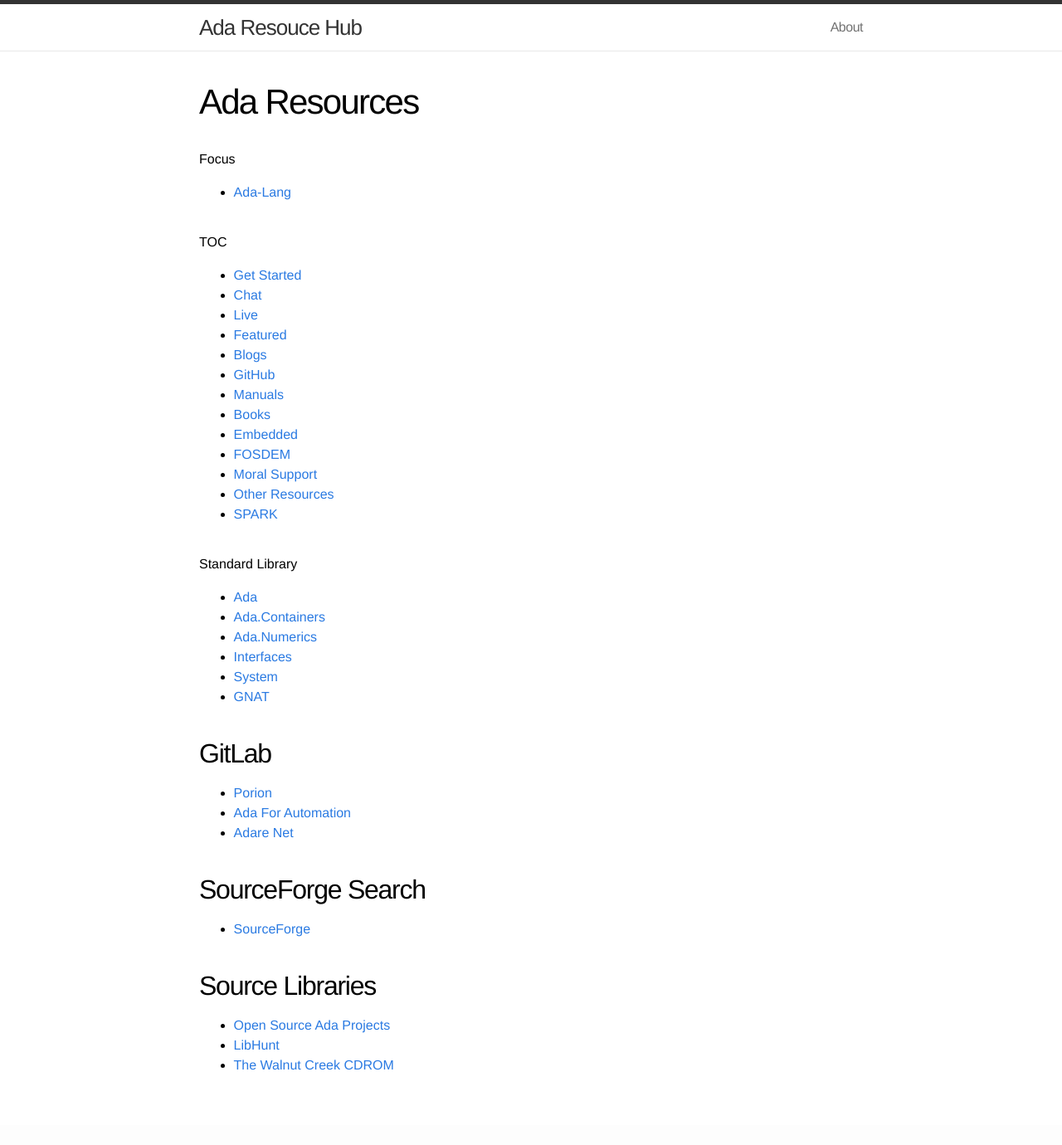
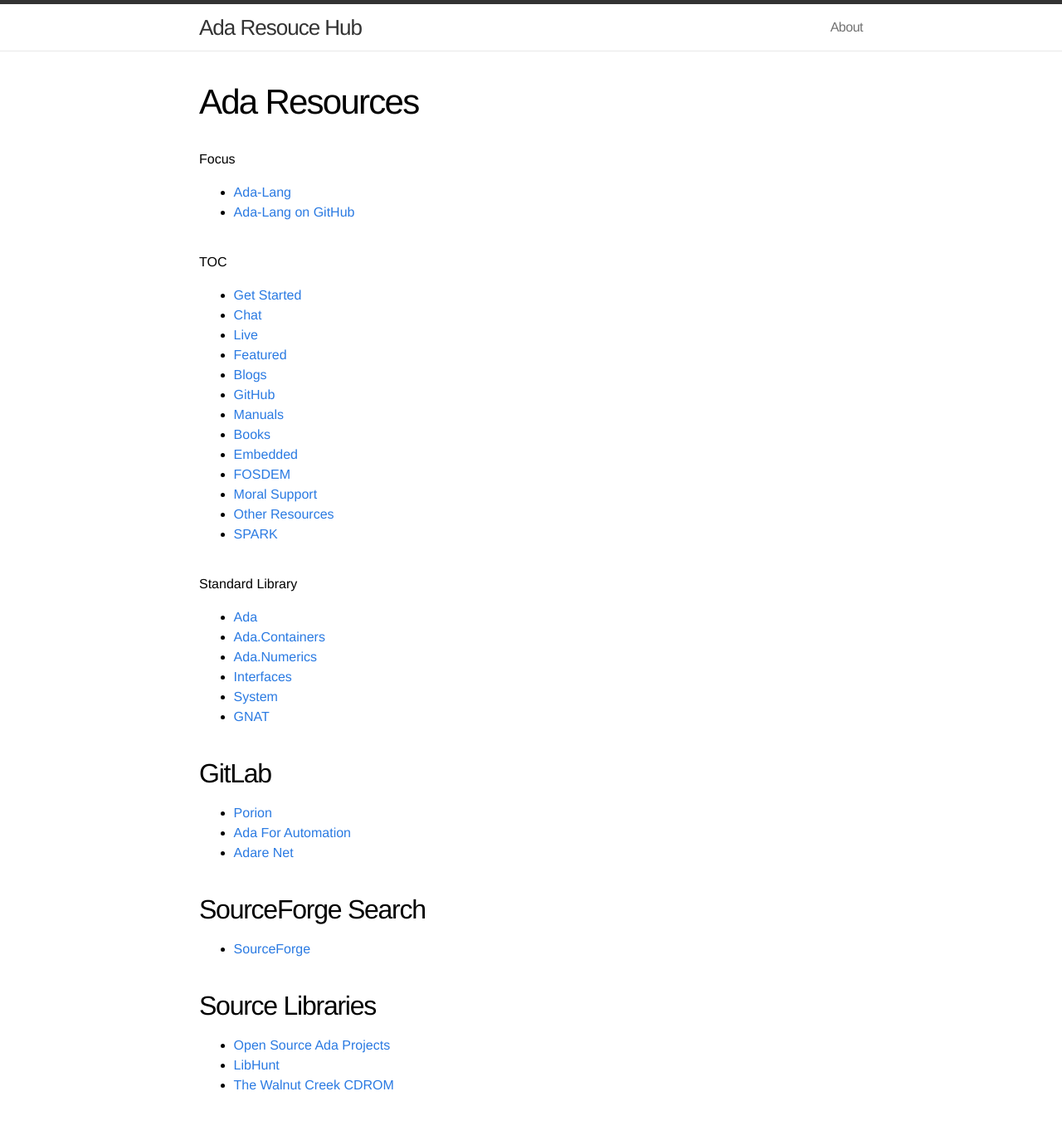
Before and after one commit to quornings/quornings.github.io, a Jekyll site: the page built from ada/index.md, in a window 1280 px wide. Shown: the whole page at 83% size. Built offline with Jekyll 4.4.1, drawn with Linux system fonts in a browser that asks for light colours; before the commit the page ends 1356 px from its top, so only the background shows below that.

Commit message:
Add ada-lang-io GitHub project

```diff
--- a/ada/index.md
+++ b/ada/index.md
@@ -6,6 +6,7 @@ title: Ada Resources
 # Focus
 
 - [Ada-Lang](https://ada-lang.io)
+- [Ada-Lang on GitHub](https://github.com/ada-lang-io)
 
 # TOC
 
```
